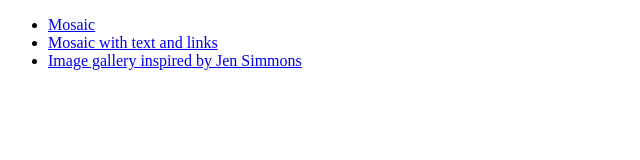
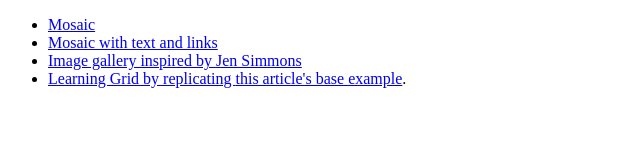
Before and after one commit to AlexMayol/css-grid-playground, a plain HTML site: page index.html in a window 1280 px wide. Shown: the whole page, without its empty margins (0-640 px from the left). Drawn offline with Linux system fonts and the light colour scheme.

Commit message:
recipe practice

```diff
--- a/index.html
+++ b/index.html
@@ -16,6 +16,7 @@
         <li><a href="mosaic.html">Mosaic</a></li>
         <li><a href="mosaic-text.html">Mosaic with text and links</a></li>
         <li><a href="image-gallery.html">Image gallery inspired by <a href="http://labs.jensimmons.com/2016/examples/image-gallery-grid-1.html">Jen Simmons</a></a></li>
+        <li><a href="grid-recipes.html">Learning Grid by replicating <a href="https://css-tricks.com/your-brain-on-front-end-development/" target="_blank">this article's base example</a>.</a></li>
       </ul>
     </main>
     <footer>
```
